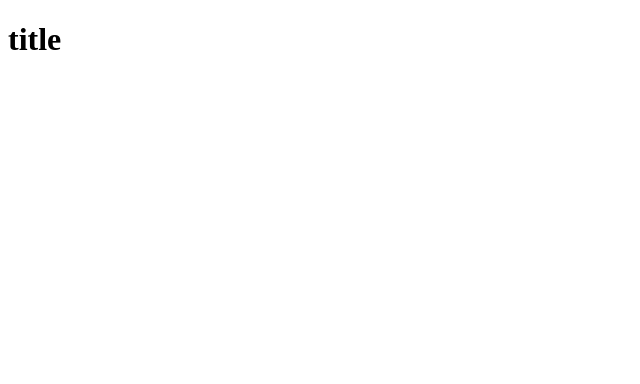
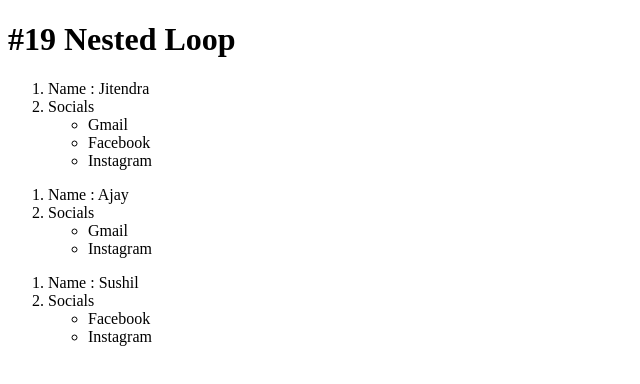
Before and after one commit to jitendrakumar0/my-app, an Angular app: page / in a window 1280 px wide. Shown: the top 384 px of the page, without its empty margins (0-640 px from the left). Built offline with nearby package versions, Linux system fonts and the light colour scheme.

Commit message:
#19 Nested Loop

```diff
--- a/src/app/app.component.html
+++ b/src/app/app.component.html
@@ -1,2 +1,12 @@
 <h1>{{title}}</h1>
 <router-outlet></router-outlet>
+
+
+<ol *ngFor="let user of users">
+    <li>Name : {{user.name}}</li>
+    <li>Socials
+        <ul *ngFor="let social of user.socials">
+            <li>{{social}}</li>
+        </ul>
+    </li>
+</ol>
--- a/src/app/app.component.ts
+++ b/src/app/app.component.ts
@@ -6,5 +6,26 @@ import { Component } from '@angular/core';
   styleUrls: ['./app.component.scss']
 })
 export class AppComponent {
-  title = 'title';
+  title = '#19 Nested Loop';
+
+  users = [
+    {
+      name: 'Jitendra',
+      socials: [
+        'Gmail', 'Facebook', 'Instagram'
+      ]
+    },
+    {
+      name: 'Ajay',
+      socials: [
+        'Gmail', 'Instagram'
+      ]
+    },
+    {
+      name: 'Sushil',
+      socials: [
+        'Facebook', 'Instagram'
+      ]
+    },
+  ]
 }
```
